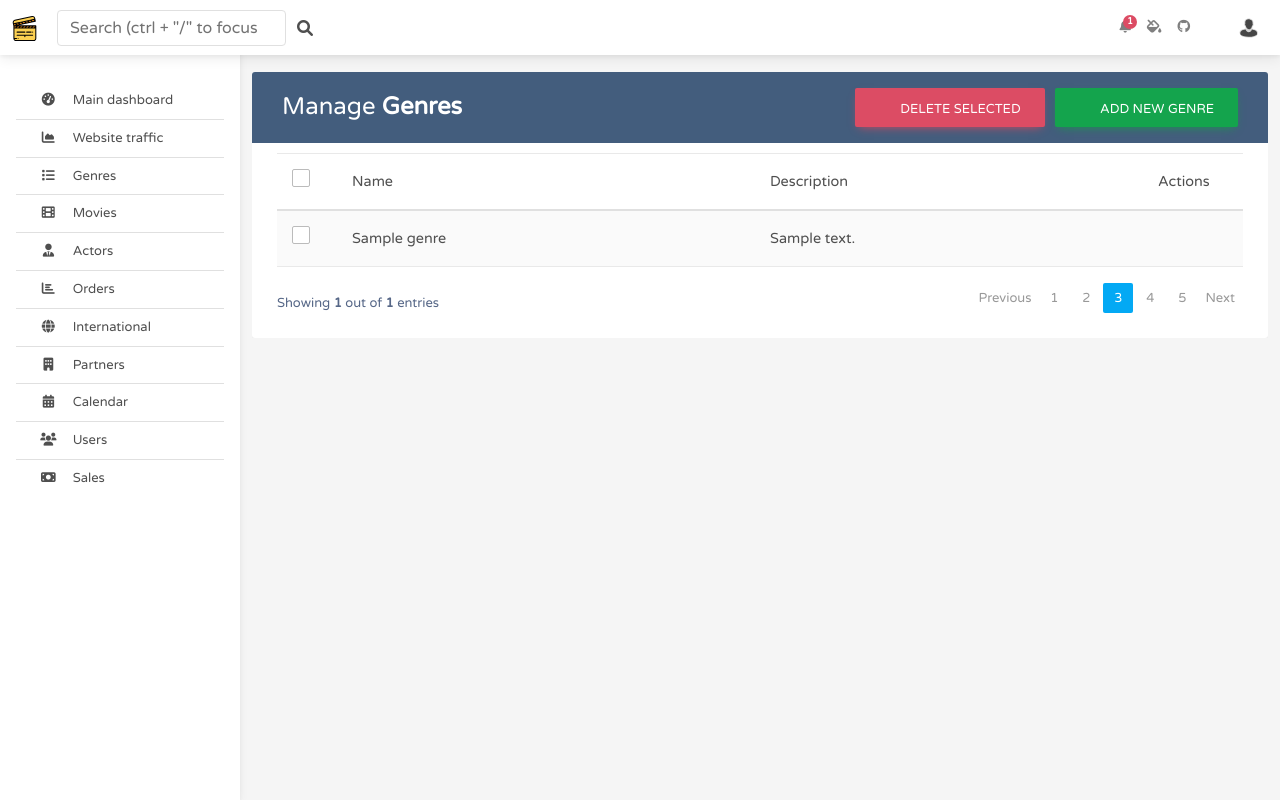
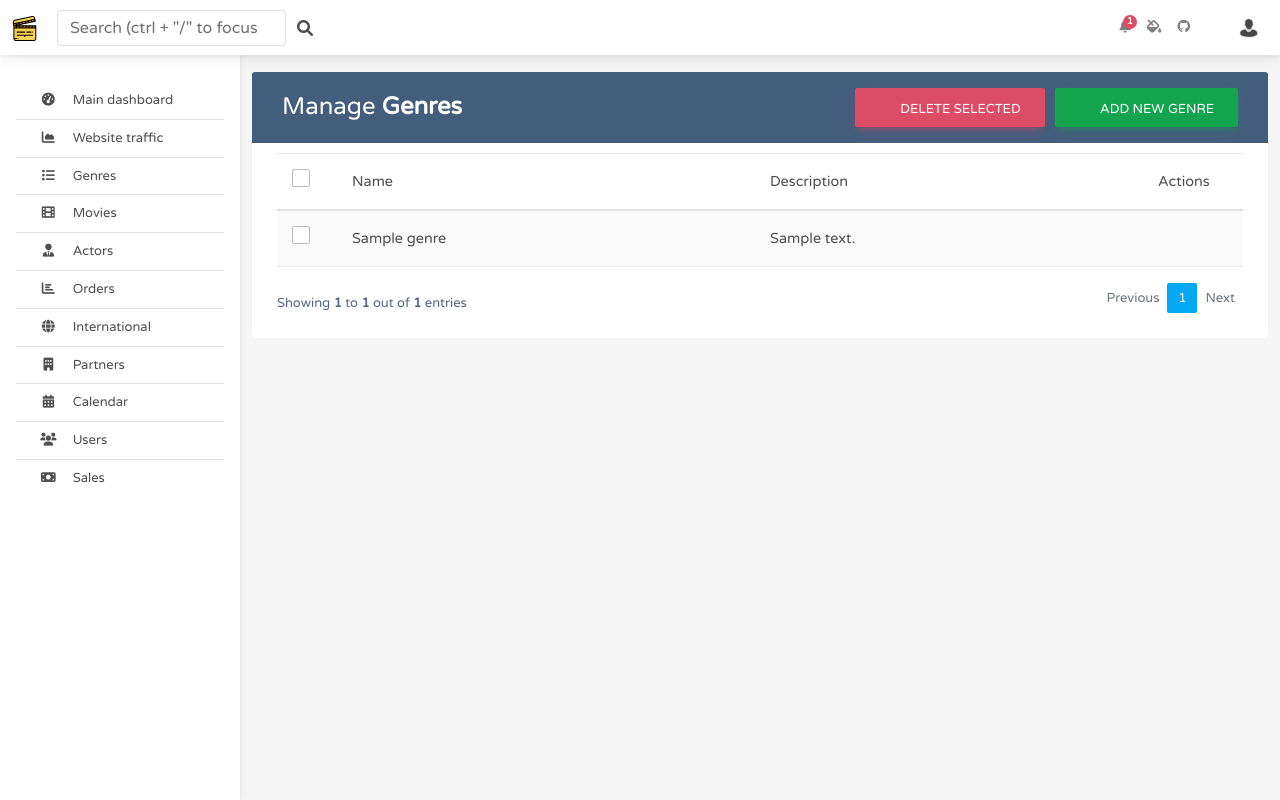
Before and after one commit to JoharyJonathan/django-movie, a Django app: page /movies/ad/genres/ in a window 1280 px wide. Run offline with Django 5.2, Linux system fonts and the light colour scheme; tables that the repository leaves empty hold one stand-in row (values such as "Sample post"); some libraries are stand-ins or nearby versions; grey boxes are pictures that could not be loaded.

Commit message:
Pagination for genre list

```diff
--- a/movcom/movies/templates/genres/genre_list.html
+++ b/movcom/movies/templates/genres/genre_list.html
@@ -105,15 +105,35 @@
                     </table>
                 </form>
                 <div class="clearfix">
-                    <div class="hint-text">Showing <b>{{ genres.count }}</b> out of <b>{{ genres.count }}</b> entries</div>
+                    <div class="hint-text">
+                        Showing <b>{{ page_obj.start_index }}</b> to <b>{{ page_obj.end_index }}</b> out of <b>{{ page_obj.paginator.count }}</b> entries
+                    </div>
                     <ul class="pagination">
-                        <li class="page-item disabled"><a href="#">Previous</a></li>
-                        <li class="page-item"><a href="#" class="page-link">1</a></li>
-                        <li class="page-item"><a href="#" class="page-link">2</a></li>
-                        <li class="page-item active"><a href="#" class="page-link">3</a></li>
-                        <li class="page-item"><a href="#" class="page-link">4</a></li>
-                        <li class="page-item"><a href="#" class="page-link">5</a></li>
-                        <li class="page-item"><a href="#" class="page-link">Next</a></li>
+                        {% if page_obj.has_previous %}
+                        <li class="page-item">
+                            <a href="?page={{ page_obj.previous_page_number }}" class="page-link">Previous</a>
+                        </li>
+                        {% else %}
+                        <li class="page-item disabled">
+                            <a class="page-link">Previous</a>
+                        </li>
+                        {% endif %}
+
+                        {% for num in page_obj.paginator.page_range %}
+                        <li class="page-item {% if page_obj.number == num %}active{% endif %}">
+                            <a href="?page={{ num }}" class="page-link">{{ num }}</a>
+                        </li>
+                        {% endfor %}
+
+                        {% if page_obj.has_next %}
+                        <li class="page-item">
+                            <a href="?page={{ page_obj.next_page_number }}" class="page-link">Next</a>
+                        </li>
+                        {% else %}
+                        <li class="page-item disabled">
+                            <a class="page-link">Next</a>
+                        </li>
+                        {% endif %}
                     </ul>
                 </div>
             </div>
--- a/movcom/movies/views.py
+++ b/movcom/movies/views.py
@@ -59,7 +59,11 @@ def genre_create(request):
 
 def genre_list(request):
     genres = Genre.objects.all()
-    return render(request, 'genres/genre_list.html', {'genres': genres})
+    paginator = Paginator(genres, 10)
+    page_number = request.GET.get('page')
+    page_obj = paginator.get_page(page_number)
+
+    return render(request, 'genres/genre_list.html', {'genres': genres, 'page_obj': page_obj})
 
 def genre_update(request, pk):
     genre = get_object_or_404(Genre, pk=pk)
```
